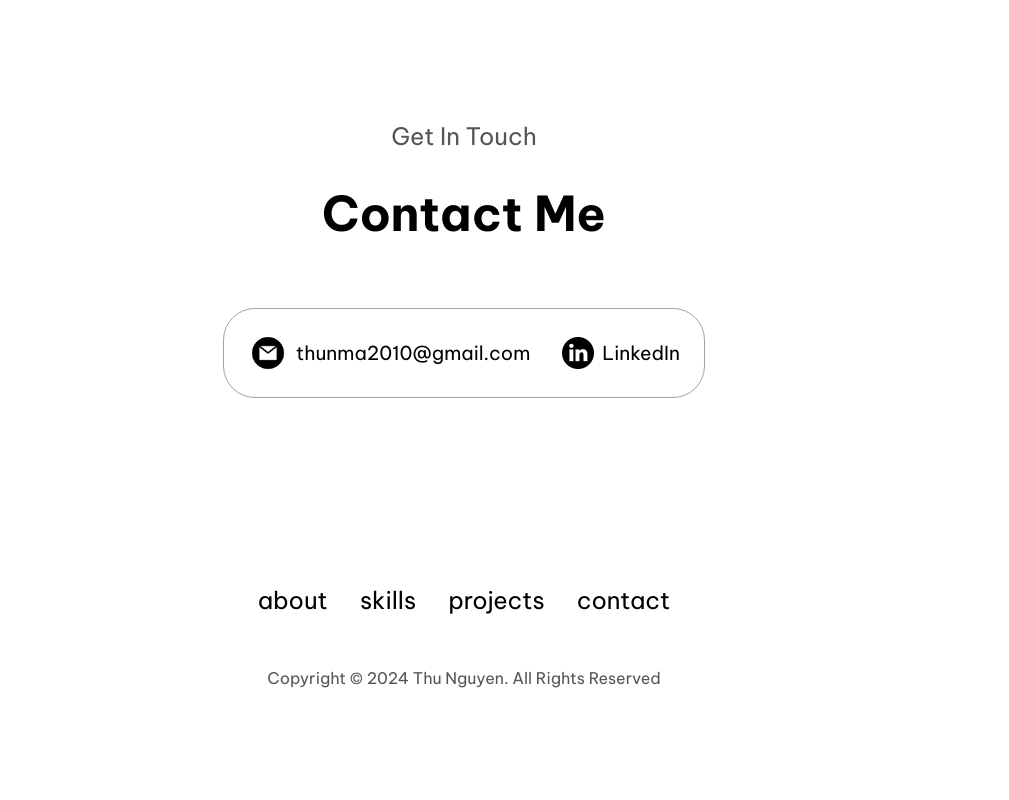
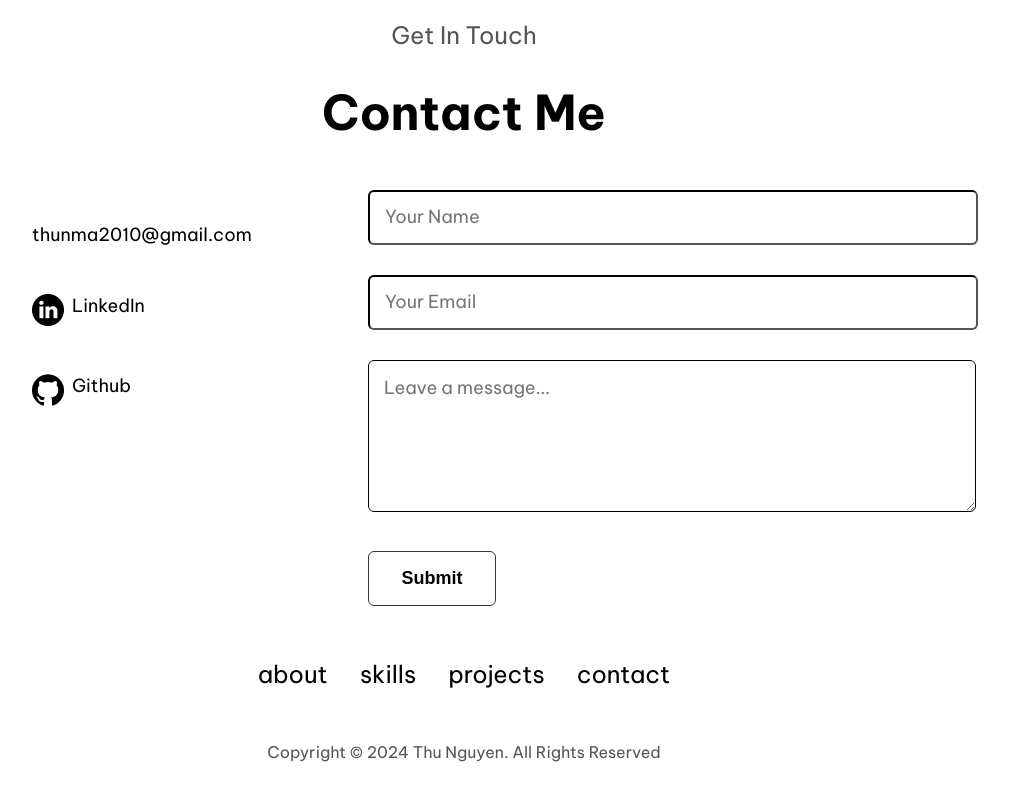
Before and after one commit to nmat2010/thunguyen-website, a plain HTML site: page index.html in a window 1280 px wide. Shown: the part 3116-3916 px from the top of the page, without its empty margins (176-1185 px from the left). Before the commit the page ends 3856 px from the top, so only its background shows below. Drawn offline with Linux system fonts and the light colour scheme.

Commit message:
Edit Contact Section

```diff
--- a/index.html
+++ b/index.html
@@ -246,13 +246,28 @@
         <p class="section__text__p1">Get In Touch</p>
         <h1 class="title">Contact Me</h1>
         <div class="contact-info-upper-container">
+            <div class="row">
+                <div class="contact-left">
                     <div class="contact-info-container">
-                <img src="./assets/email.png" alt="Email icon" class="icon contact-icon email-icon"/>
                         <p><a href="mailto:thunma2010@gmail.com">thunma2010@gmail.com</a></p>
                     </div>
                     <div class="contact-info-container">
                         <img src="./assets/linkedin.png" alt="LinkedIn icon" class="icon contact-icon"/>
                         <p><a href="https://www.linkedin.com/in/thu-nguyen-tech/">LinkedIn</a></p>
+                    </div>
+                    <div class="contact-info-container">
+                        <img src="./assets/github.png" alt="Email icon" class="icon contact-icon"/>
+                        <p><a href="https://github.com/nmat2010">Github</a></p>
+                    </div>
+                </div>
+                <div class="contact-right">
+                    <form>
+                        <input type="text" name="Name" placeholder="Your Name" required>
+                        <input type="email" name="Email" placeholder="Your Email" required>
+                        <textarea name="Message" rows="6" placeholder="Leave a message..." required></textarea>
+                        <button class="btn btn-color-2 form-btn">Submit</button>
+                    </form>
+                </div>
             </div>
         </div>
     </section>
--- a/style.css
+++ b/style.css
@@ -251,7 +251,8 @@ section {
 }
 
 .btn-color-1:hover {
-    background: rgb(0,0,0);
+    background: none;
+    color: black;
 }
 
 .btn-color-2 {
@@ -392,7 +393,17 @@ section {
     height: 70vh;
 }
 
-.contact-info-upper-container {
+.contact-left {
+    float: left;
+    width: 35%;
+}
+
+.contact-right {
+    float: right;
+    width: 60%;
+}
+
+/*.contact-info-upper-container {
     display: flex;
     justify-content: center;
     border-radius: 2rem;
@@ -401,27 +412,50 @@ section {
     background: (250, 250, 250);
     margin: 2rem auto;
     padding: 0.5rem;
-}
+}*/
 
 .contact-info-container {
     display: flex;
-    align-items: center;
-    justify-content: center;
+    /*align-items: center;*/
+    /*justify-content: center;*/
     gap: 0.5rem;
-    margin: 1rem;
-}
-
-.contact-info-container p {
-    font-size: larger;
+    margin: 3rem;
+    font-size: 18px;
 }
 
 .contact-icon {
     cursor: default;
+    height: 2rem;
 }
 
 .email-icon {
     height: 2.5rem
 }
+
+.contact-right form {
+    width: 100%;
+}
+
+form input, form textarea {
+    width: 100%;
+    padding: 15px;
+    margin: 15px 0;
+    font-size: 18px;
+    border-radius: 6px;
+    border-color: black;
+    background: none;
+}
+
+input::placeholder, textarea::placeholder {
+    font-family: 'Be Vietnam Pro';
+}
+.form-btn {
+    border-radius: 6px;
+    font-size: 18px;
+    margin-top: 20px;
+    cursor: pointer;
+ }
+
 
 /* FOOTER SECTION*/
 
```
Lines whose indentation alone changed are shown as unchanged.
